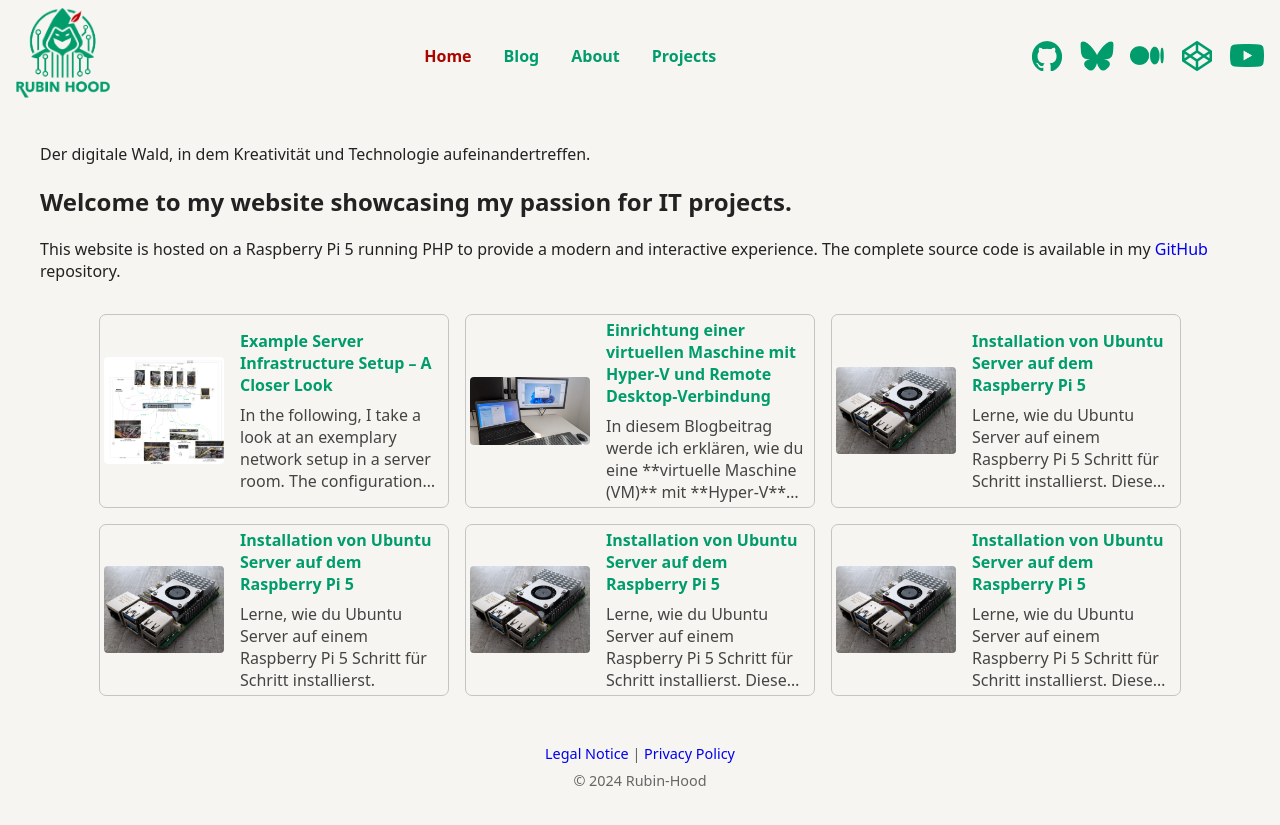
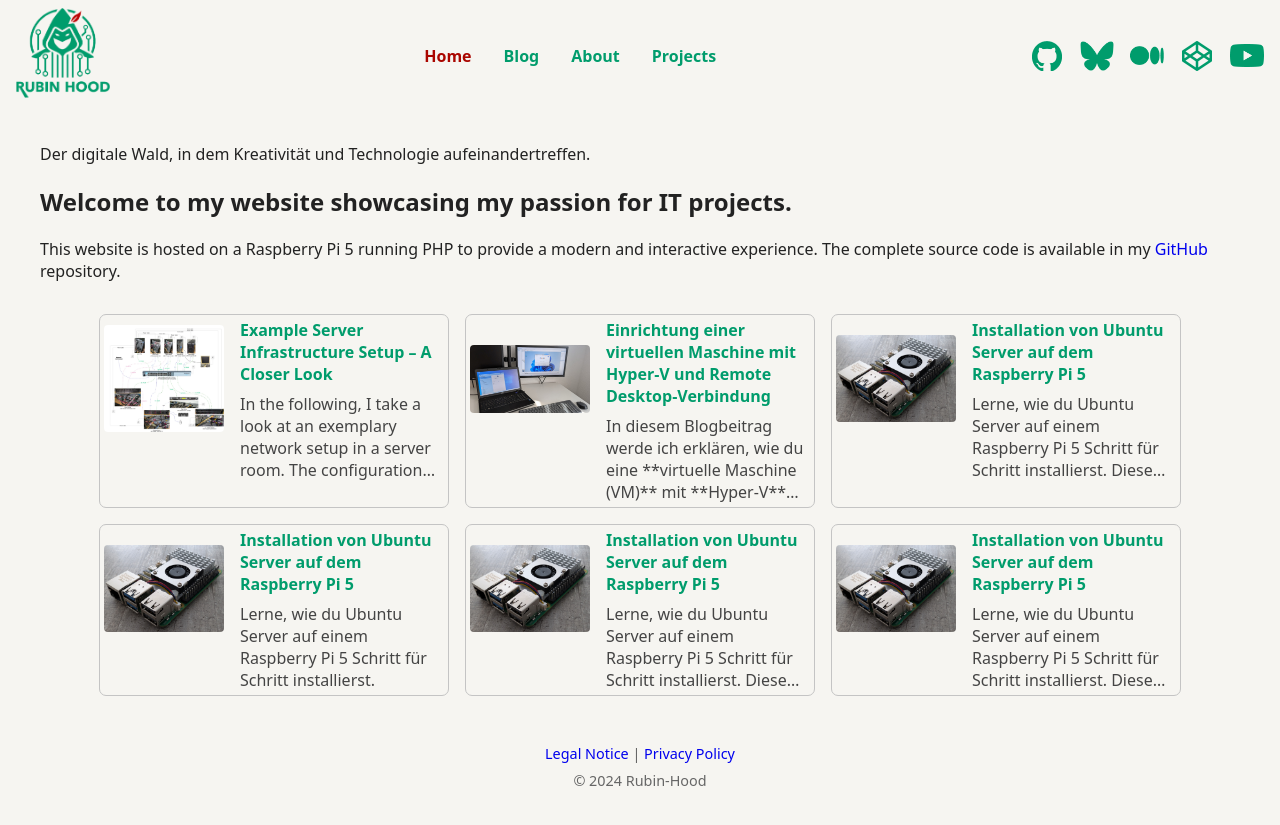
Before and after one commit to rubin-hood/rubinhood-blog, a Jekyll site: the page built from index.md, in a window 1280 px wide. Shown: the top 825 px of the page. Built offline with Jekyll 4.4.1, drawn with Linux system fonts in a browser that asks for light colours.

Commit message:
Update style.css

```diff
--- a/assets/css/style.css
+++ b/assets/css/style.css
@@ -154,7 +154,7 @@ main {
   /*border: 2px solid #ff0000;   /* Dezenter, grauer Rahmen */
   border-radius: 7px;       /* Abgerundete Ecken */
   display: flex;            /* Bild und Inhalt nebeneinander */
-  align-items: center;      /* Bild und Text oben bündig */
+  align-items: flex-start;   /* Bild und Text oben ausrichten (NICHT mittig!) */
   padding: 0.25rem;         /* Etwas Innenabstand rundherum */
   min-width: 250px;         /* Mindestbreite der Karte */
   max-width: 350px;         /* Maximalbreite der Karte */
```
